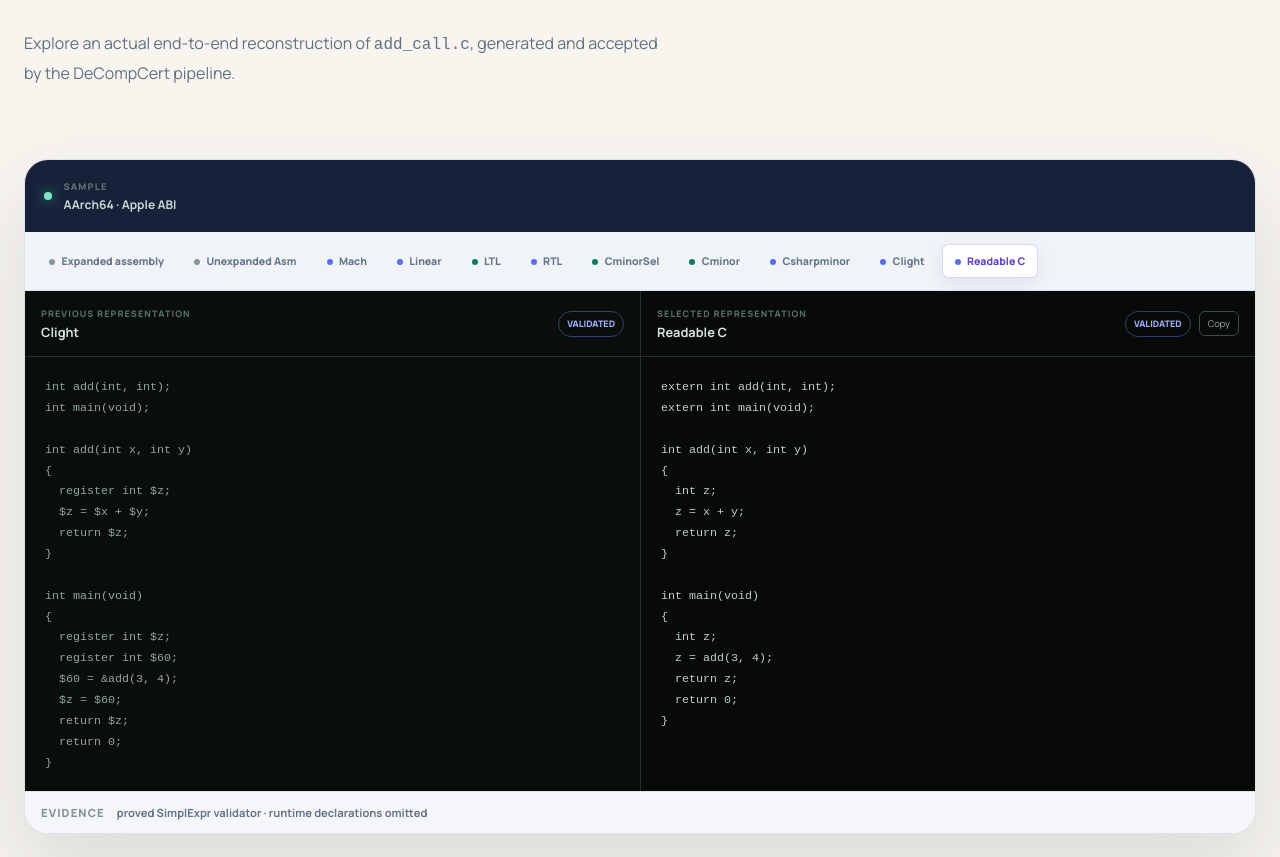
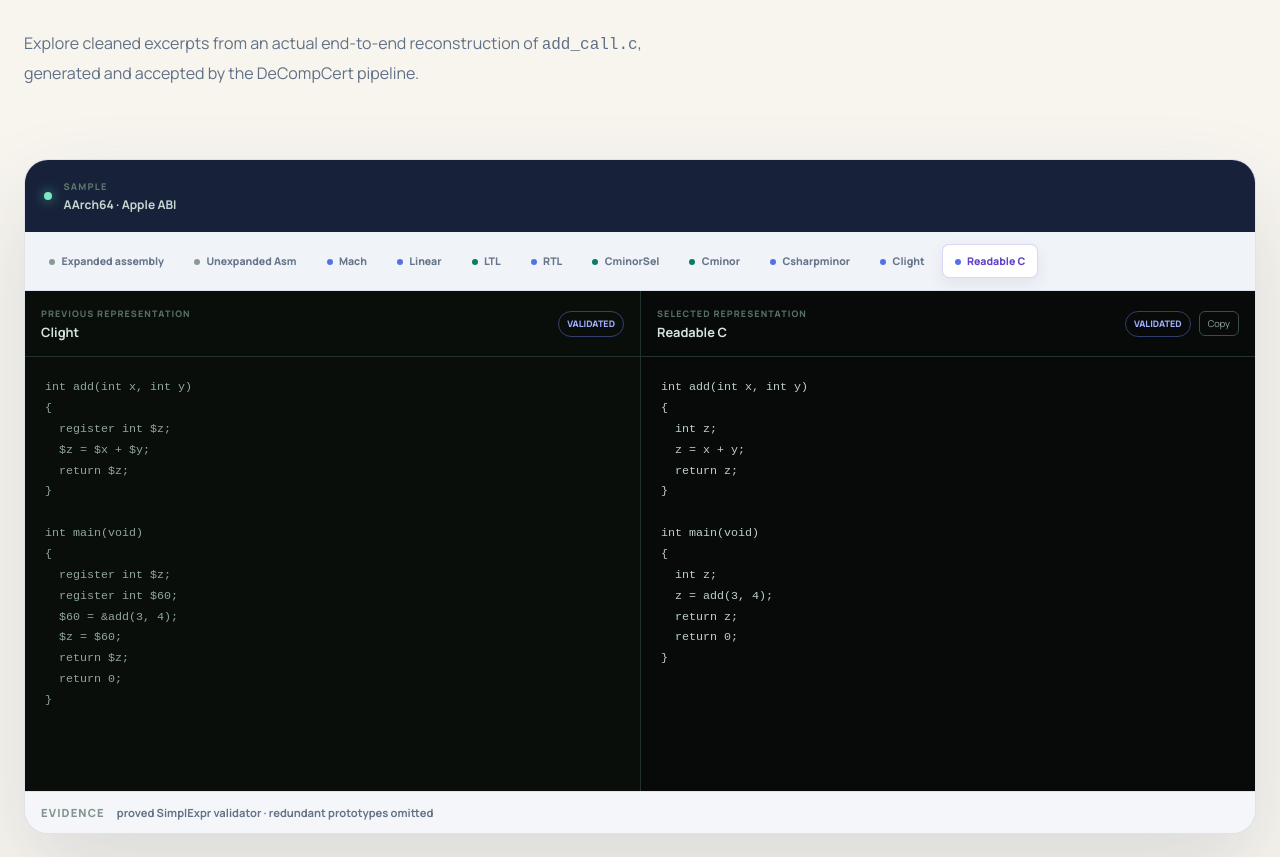
Before and after one commit to pawssec/decompcert_website, a plain HTML site: page index.html in a window 1280 px wide. Shown: the part 6675-7532 px from the top of the page. Drawn offline with nearby package versions, Linux system fonts and the light colour scheme.

Commit message:
Clean redundant explorer prototypes

```diff
--- a/app.js
+++ b/app.js
@@ -58,13 +58,13 @@ const sampleStages = [
   },
   {
     id: "clight", name: "Clight", assurance: "translation-validation",
-    evidence: "proved Cshmgen validator",
-    content: `int add(int, int);\nint main(void);\n\nint add(int x, int y)\n{\n  register int $z;\n  $z = $x + $y;\n  return $z;\n}\n\nint main(void)\n{\n  register int $z;\n  register int $60;\n  $60 = &add(3, 4);\n  $z = $60;\n  return $z;\n  return 0;\n}`,
+    evidence: "proved Cshmgen validator · redundant prototypes omitted",
+    content: `int add(int x, int y)\n{\n  register int $z;\n  $z = $x + $y;\n  return $z;\n}\n\nint main(void)\n{\n  register int $z;\n  register int $60;\n  $60 = &add(3, 4);\n  $z = $60;\n  return $z;\n  return 0;\n}`,
   },
   {
     id: "readable-c", name: "Readable C", assurance: "translation-validation",
-    evidence: "proved SimplExpr validator · runtime declarations omitted",
-    content: `extern int add(int, int);\nextern int main(void);\n\nint add(int x, int y)\n{\n  int z;\n  z = x + y;\n  return z;\n}\n\nint main(void)\n{\n  int z;\n  z = add(3, 4);\n  return z;\n  return 0;\n}`,
+    evidence: "proved SimplExpr validator · redundant prototypes omitted",
+    content: `int add(int x, int y)\n{\n  int z;\n  z = x + y;\n  return z;\n}\n\nint main(void)\n{\n  int z;\n  z = add(3, 4);\n  return z;\n  return 0;\n}`,
   },
 ];
 
--- a/index.html
+++ b/index.html
@@ -272,7 +272,7 @@
         <div class="section-heading reveal">
           <p class="eyebrow">Pipeline explorer</p>
           <h2 class="wide-heading"><span class="heading-line">See information return,</span><span class="heading-line">one representation at a time.</span></h2>
-          <p>Explore an actual end-to-end reconstruction of <code>add_call.c</code>, generated and accepted by the DeCompCert pipeline.</p>
+          <p>Explore cleaned excerpts from an actual end-to-end reconstruction of <code>add_call.c</code>, generated and accepted by the DeCompCert pipeline.</p>
         </div>
 
         <div class="explorer-shell reveal">
@@ -382,6 +382,6 @@
       <p class="footer-status">Research Preview · CompCert-generated AArch64 Supported · Clang, x86, and RISC-V In Progress · Source Release Planned</p>
     </footer>
 
-    <script type="module" src="app.js?v=20261117-4"></script>
+    <script type="module" src="app.js?v=20261117-5"></script>
   </body>
 </html>
```
